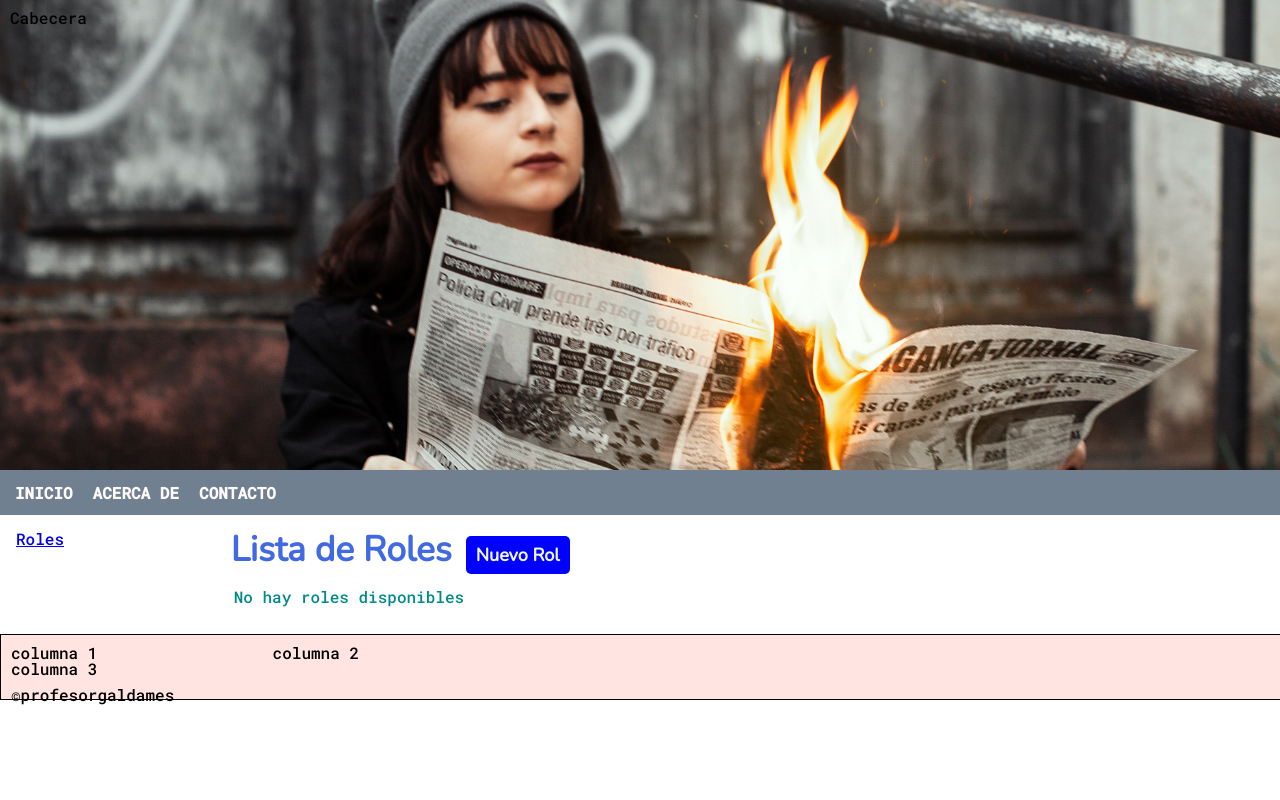
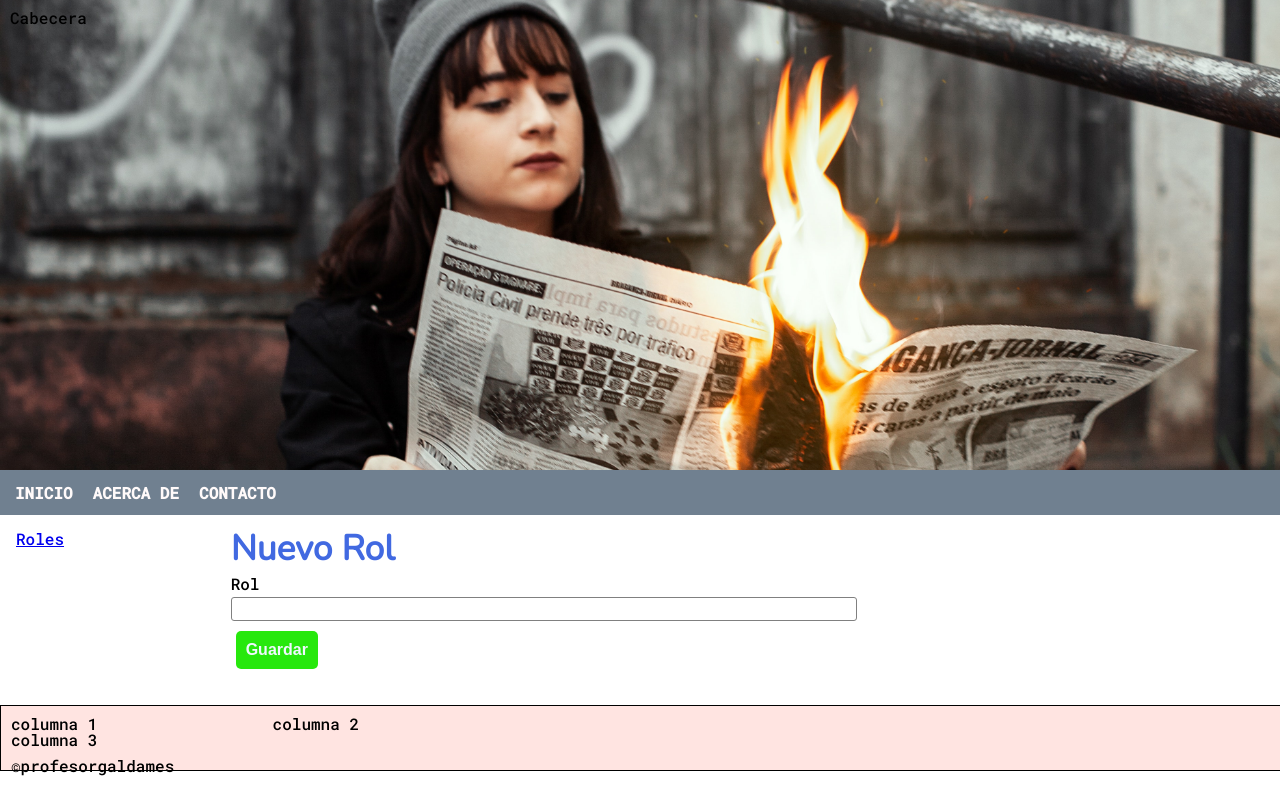
Before and after one commit to segundogaldames/cib302-3600, a PHP site: page /cib302-3600/roles/create in a window 1280 px wide. Run offline with PHP 8.4, Linux system fonts and the light colour scheme; data that the repository does not hold is empty.

Commit message:
metodo create y store para agregar roles

```diff
--- a/app/Controller.php
+++ b/app/Controller.php
@@ -49,7 +49,7 @@ abstract class Controller
         if(isset($_POST[$clave]) && !empty($_POST[$clave]))
         {
             $_POST[$clave] = htmlspecialchars($_POST[$clave], ENT_QUOTES);
-            return $_POST[$clave];
+            return trim($_POST[$clave]);
         }
 
         return '';
@@ -103,9 +103,9 @@ abstract class Controller
         if(isset($_POST[$clave]) && !empty($_POST[$clave])){
             $_POST[$clave] = strip_tags($_POST[$clave]);
 
-            if(!get_magic_quotes_gpc()){
-                $_POST[$clave] = mysql_escape_string($_POST[$clave]);
-            }
+            // if(!get_magic_quotes_gpc()){
+            //     $_POST[$clave] = mysql_escape_string($_POST[$clave]);
+            // }
             return trim($_POST[$clave]);
         }
     }
--- a/controllers/rolesController.php
+++ b/controllers/rolesController.php
@@ -16,4 +16,29 @@ class rolesController extends Controller
         $this->_view->roles = $this->_rol->getRoles();
         $this->_view->render('index');
     }
+
+    public function create()
+    {
+
+        $this->_view->titulo = 'Roles';
+        $this->_view->process = 'roles/store';
+        $this->_view->send = HASH_KEY;
+        $this->_view->render('create');
+    }
+
+    public function store()
+    {
+        if ($this->getSql('send') == HASH_KEY) {
+            $this->_view->datos = $_POST;
+
+            if (!$this->getTexto('nombre')) {
+                Session::set('msg_error','Debe ingresar el nombre del rol');
+                $this->redireccionar('roles/create');
+
+            }
+        }else {
+            throw new Exception("Error Processing Request", 1);
+
+        }
+    }
 }
--- a/views/layout/default/css/styles.css
+++ b/views/layout/default/css/styles.css
@@ -72,6 +72,15 @@ p{
 #parrafo2{
     text-align: justify;
 }
+.alert-danger{
+    background-color: rgb(249, 205, 205);
+    color: crimson;
+    width: auto;
+    padding-top: 0.7em;
+    padding-bottom: 0.5em;
+    margin-bottom: 0.4em;
+    padding-left: 0.2em;
+}
 
 .btn{
     padding: 10px;
@@ -81,8 +90,9 @@ p{
     width: auto;
     color: aliceblue;
     text-decoration: none;
-    font-size: 18px;
+    font-size: 1em;
     font-weight: bolder;
+    border: 0px;
     border-radius: 5px 5px 5px 5px;
     -webkit-border-radius: 5px 5px 5px 5px;
     -moz-border-radius: 5px 5px 5px 5px;
@@ -124,6 +134,28 @@ p{
 .footer{
     margin: 0.625rem;
 }
+.form{
+    width: 60%;
+    display: inline-block;
+}
+.form label{
+    margin-bottom: 5px;
+    display: block;
+}
+.form-control{
+    width: 100%;
+    height: 20px;
+    border: 1px solid grey;
+    border-radius: 3px 3px 3px 3px;
+    -webkit-border-radius: 3px 3px 3px 3px;
+    -moz-border-radius: 3px 3px 3px 3px;
+    -ms-border-radius: 3px 3px 3px 3px;
+    -o-border-radius: 3px 3px 3px 3px;
+}
+.form-group{
+    margin-bottom: 5px;
+}
+
 .table{
     width: 100%;
     display: inline-block;
--- /dev/null
+++ b/views/roles/create.php
@@ -0,0 +1,38 @@
+<!--Seccion de contenido principal-->
+<!--Seccion de contenido principal-->
+<section class="container">
+    <div>
+        <ul class="nav-lateral">
+            <li>
+                <a href="<?= $_layoutParams['root'] ?>roles">Roles</a>
+            </li>
+        </ul>
+    </div>
+    <div>
+        <h1>
+            Nuevo Rol
+        </h1>
+        <div class="form">
+            <!-- mostrar error -->
+            <?php if(Session::get('msg_error')): ?>
+                <div class="alert-danger">
+                    <?= Session::get('msg_error') ?>
+                </div>
+            <?php
+                Session::destroy();
+            endif; ?>
+
+            <form action="<?= $_layoutParams['root'] . $this->process ?>" method="post">
+                <div class="form-group">
+                    <label for="nombre">Rol</label>
+                    <input type="text" name="nombre" id="" class="form-control">
+                </div>
+                <div class="form-group">
+                    <input type="hidden" name="send" value="<?= $this->send ?>">
+                    <button type="submit" class="btn btn-success">Guardar</button>
+                </div>
+            </form>
+        </div>
+    </div>
+
+</section>
```
